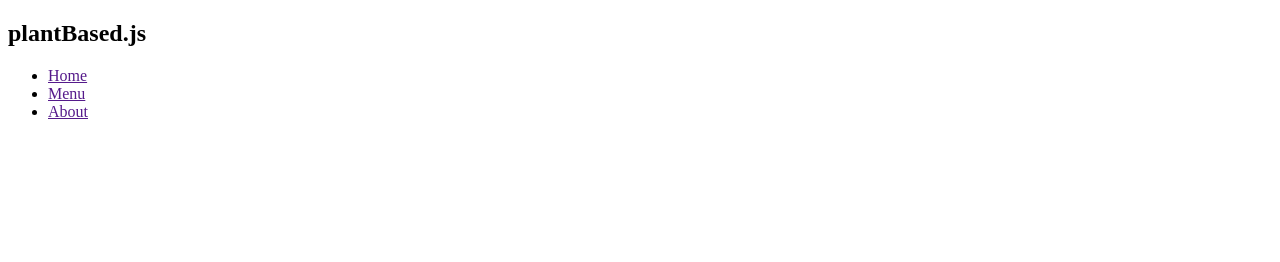
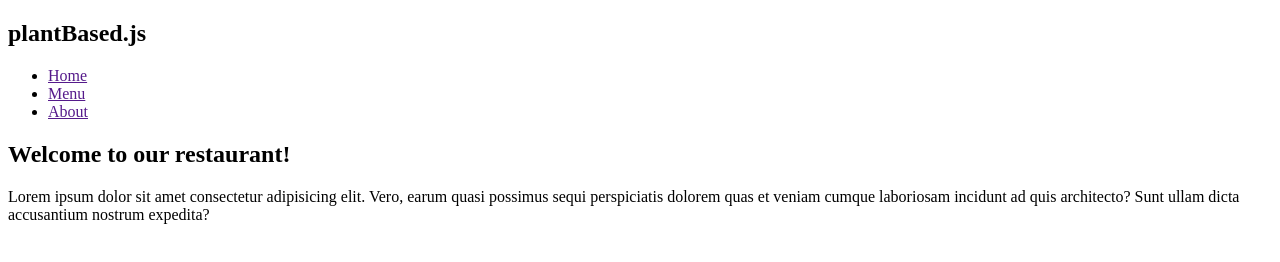
Before and after one commit to menulln/odin-restaurant-page, a website built with webpack: page dist/index.html in a window 1280 px wide. Built offline with nearby package versions, Linux system fonts and the light colour scheme.

Commit message:
Add main elements

```diff
--- a/dist/index.html
+++ b/dist/index.html
@@ -16,5 +16,14 @@
             <li><a href="">About</a></li>
         </ul>
     </nav>
+    <main>
+        <h2>Welcome to our restaurant!</h2>
+        <p>
+            Lorem ipsum dolor sit amet consectetur adipisicing elit.
+            Vero, earum quasi possimus sequi perspiciatis dolorem
+            quas et veniam cumque laboriosam incidunt ad quis architecto?
+            Sunt ullam dicta accusantium nostrum expedita?
+        </p>
+    </main>
 </body>
 </html>
```
